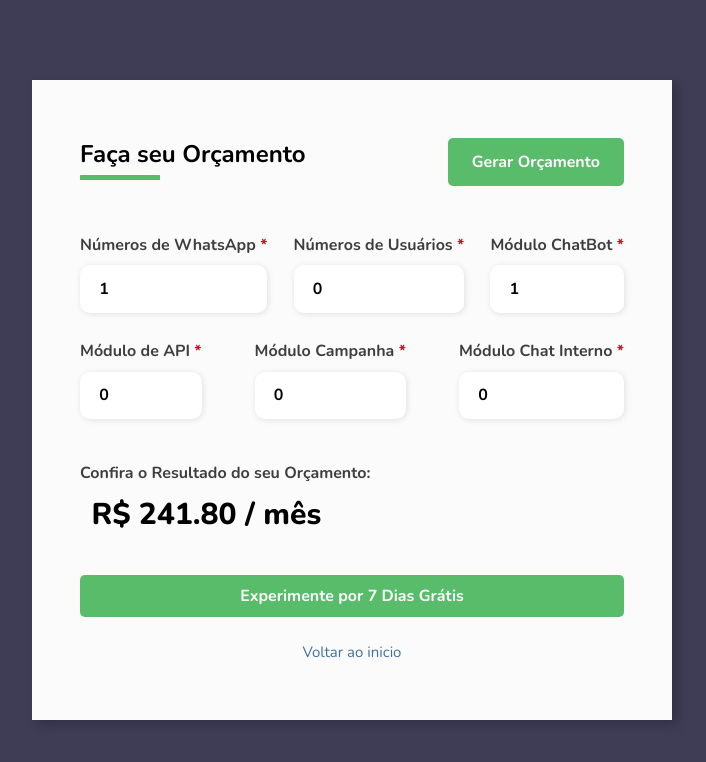
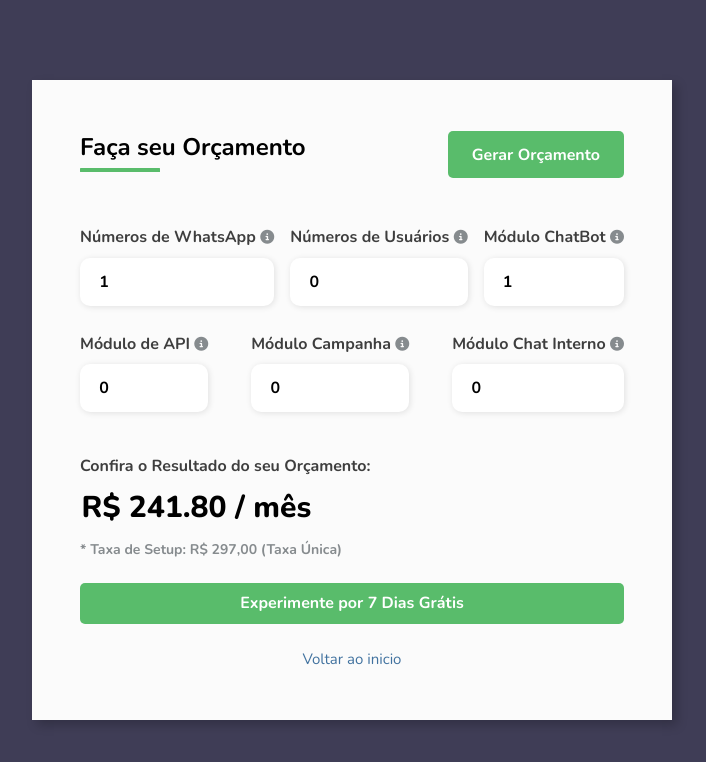
Before and after one commit to tiagodelima-sc/form-studio, a plain HTML site: page index.html in a window 1280 px wide. Both pictures are taken after a click on the button "Gerar Orçamento". Shown: the whole page, without its empty margins (288-994 px from the left). Drawn offline with nearby package versions, Linux system fonts and the light colour scheme.

Commit message:
adicionando novas funções

```diff
--- a/assets/css/style.css
+++ b/assets/css/style.css
@@ -18,7 +18,7 @@ body {
   display: flex;
   justify-content: center;
   align-items: center;
-  background: #3F3D56;
+  background: #3f3d56;
 }
 
 .container {
@@ -47,7 +47,7 @@ body {
   justify-content: center;
   align-items: center;
   flex-direction: column;
-  background-color: #FBFBFB;
+  background-color: #fbfbfb;
   padding: 3rem;
 }
 
@@ -67,7 +67,7 @@ body {
   font-weight: bold;
   color: #fff;
   border: none;
-  background-color: #59BC6B;
+  background-color: #59bc6b;
   padding: 0.8rem 1.5rem;
   margin-left: 1.563rem;
   border-radius: 0.313rem;
@@ -91,12 +91,11 @@ body {
   display: block;
   width: 5rem;
   height: 0.3rem;
-  background-color: #59BC6B;
+  background-color: #59bc6b;
   margin: 0 auto;
   position: absolute;
   border-radius: 0.625px;
   margin-top: 0.3rem;
-
 }
 
 .input-group {
@@ -108,8 +107,8 @@ body {
 
 .input-box {
   display: flex;
- flex-direction: column;
- margin-bottom: 1.1rem;
+  flex-direction: column;
+  margin-bottom: 1.1rem;
 }
 
 .input-box input {
@@ -124,12 +123,12 @@ body {
 
 .input-box input:hover {
   transition: all 0.5s;
-  background-color: #F8F9F7;
+  background-color: #f8f9f7;
 }
 
-.input-box input:focus-visible{
+.input-box input:focus-visible {
   transition: all 0.3s;
-  outline: 1px solid #59BC6B;
+  outline: 1px solid #59bc6b;
 }
 
 .input-box label,
@@ -139,40 +138,49 @@ body {
   color: #000000c0;
 }
 
-.input-box label::placeholder{
+.input-box label::placeholder {
   color: #000000be;
 }
 
-.price-group{
+.price-group {
   display: flex;
   justify-content: space-between;
   margin-top: 0.62rem;
-  padding: 0 0.10rem;
+  padding: 0 0.1rem;
 }
-
 
 /*Resultado*/
 .price-group p span {
   font-size: 30px;
   font-weight: 900;
-  padding: 10px;
+  padding: 10px 10px 0px 0px;
+}
+
+.taxa-group {
+  padding: 10px 10px 0px 0px;
+}
+
+.taxa-group p span {
+  font-size: 14px;
+  color: #868b8e;
+  font-weight: bold;
 }
 
 /*Botao whats*/
 
 .continue-button button {
   width: 100%;
-  margin-top: 2.5rem;
+  margin-top: 1.4rem;
   border: none;
-  background-color: #59BC6B;
+  background-color: #59bc6b;
   padding: 0.62rem;
   border-radius: 5px;
   cursor: pointer;
   display: none;
 }
 
-.continue-button button:hover{
-  transition: all .8s;
+.continue-button button:hover {
+  transition: all 0.8s;
   background-color: #24de5cb9;
 }
 
@@ -183,13 +191,15 @@ body {
   color: #fff;
 }
 
-/*Asterisco*/
+/*informação sobre os serviços*/
 
 .important {
-  color: #E4021B;
+  font-size: 10px;
+  cursor: pointer;
+  color: #868b8e;
 }
 
-#returnHome{
+#returnHome {
   text-decoration: none;
   display: none;
 }
@@ -199,31 +209,52 @@ body {
   justify-content: center;
   margin-top: 1.55rem;
   font-size: 0.938rem;
-  color: #41729F;
+  color: #41729f;
+}
+
+[data-tooltip] {
+  font-size: 14px;
+  font-weight: 600;
+  position: relative;
+}
+
+[data-tooltip]:after {
+  display: none;
+  position: absolute;
+  top: -20px;
+  padding: 15px;
+  border-radius: 3px;
+  width: 180px;
+  left: calc(100% + 2px);
+  content: attr(data-tooltip);
+  background-color: #868b8e;
+  color: #fff;
+  z-index: 1;
+}
+
+[data-tooltip]:hover:after {
+  display: block;
 }
 
 /* Responsividade */
 
-@media screen and (max-width: 1330px){
+@media screen and (max-width: 1330px) {
   .form-image {
     display: none;
   }
 
-  .container{
+  .container {
     width: 50%;
   }
 
   .form {
     width: 100%;
   }
-
 }
 
-@media screen and (max-width: 1064px){
-
+@media screen and (max-width: 1064px) {
   .form-header .title {
     font-size: 0.7rem;
-
   }
 
   .login-button button a {
@@ -235,7 +266,7 @@ body {
     height: auto;
   }
 
-  .input-group{
+  .input-group {
     flex-direction: column;
     overflow-y: scroll;
     flex-wrap: nowrap;
@@ -243,7 +274,7 @@ body {
     padding-right: 5rem;
   }
 
-  .modulo-inputs{
+  .modulo-inputs {
     margin-top: 2rem;
   }
 
@@ -253,36 +284,5 @@ body {
 
   .modulo-input {
     margin-top: 0.5rem;
-
   }
-
-
 }
-
-
-
-/*
-.input-box .button {
-  width: 37px;
-  height: 37px;
-  border: 1px solid #c6c6c6;
-  border-radius: 5px;
-  display: flex;
-  align-items: center;
-  justify-content: center;
-  font-style: 22px;
-  cursor: pointer;
-}
-
-.input-box .button:active {
-  background: #ccc;
-}
-
-.input-box input {
-  width: 60px;
-  padding: 5px 10px;
-  border: 1px solid #c6c6c6;
-  border-radius: 5px;
-  font-size: 20px;
-  margin: 0 10px;
-}
--- a/assets/js/script.js
+++ b/assets/js/script.js
@@ -1,10 +1,11 @@
-var num1 = document.querySelector("#n1");
-var num2 = document.querySelector("#n2");
-var num3 = document.querySelector("#n3");
-var num4 = document.querySelector("#n4");
-var num5 = document.querySelector("#n5");
-var num6 = document.querySelector("#n6");
-var resultado = document.querySelector(".resultado");
+let num1 = document.querySelector("#n1");
+let num2 = document.querySelector("#n2");
+let num3 = document.querySelector("#n3");
+let num4 = document.querySelector("#n4");
+let num5 = document.querySelector("#n5");
+let num6 = document.querySelector("#n6");
+let resultado = document.querySelector(".resultado");
+let taxa = document.querySelector(".taxa");
 
 function somar() {
   if (
@@ -33,6 +34,7 @@ function somar() {
       parseFloat(resultadoChatBot);
 
     resultado.innerHTML = "R$ " + resultadoTotal.toFixed(2) + " / mês";
+    taxa.innerHTML = "* Taxa de Setup: R$ 297,00 (Taxa Única)";
     document.getElementById("buttonFree").style.display = "block";
     document.getElementById("returnHome").style.display = "block";
   }
--- a/index.html
+++ b/index.html
@@ -32,7 +32,7 @@
           </div>
           <div class="input-group">
             <div class="input-box">
-              <label for="n1">Números de WhatsApp <span class="important">*</span></label>
+              <label for="n1">Números de WhatsApp <span data-tooltip="Valor Unitário: R$164,90 + Incluso 1 usuário administrador" class="important"><i class="fas fa-info-circle"></i></span></label>
               <input
                 type="number"
                 id="n1"
@@ -43,7 +43,7 @@
               />
             </div>
             <div class="input-box">
-              <label for="n5">Números de Usuários <span class="important">*</span></label>
+              <label for="n5">Números de Usuários <span data-tooltip="Valor Unitário: R$54,90 por usuário adicional" class="important"><i class="fas fa-info-circle"></i></i></i></span></label>
               <input
                 type="number"
                 id="n5"
@@ -54,7 +54,7 @@
               />
             </div>
             <div class="input-box">
-              <label for="n6">Módulo ChatBot <span class="important">*<span></label>
+              <label for="n6">Módulo ChatBot <span data-tooltip="Valor Unitário: R$76,90" class="important"><i class="fas fa-info-circle"></i></i></i><span></label>
               <input
                 type="number"
                 id="n6"
@@ -66,7 +66,7 @@
             </div>
             <div class="input-box">
               <label for="n2"
-                >Módulo de API <span class="important">*</span></label
+                >Módulo de API <span data-tooltip="Valor Unitário: R$76,90" class="important"><i class="fas fa-info-circle"></i></i></i></span></label
               >
               <input
                 type="number"
@@ -79,7 +79,7 @@
             </div>
             <div class="input-box">
               <label for="n3"
-                >Módulo Campanha <span class="important">*</span></label
+                >Módulo Campanha <span data-tooltip="Valor Unitário: R$109,90" class="important"><i class="fas fa-info-circle"></i></span></label
               >
               <input
                 type="number"
@@ -92,7 +92,7 @@
             </div>
             <div class="input-box">
               <label for="n4"
-                >Módulo Chat Interno <span class="important">*</span></label
+                >Módulo Chat Interno <span data-tooltip="Valor Unitário: R$43,90" class="important"><i class="fas fa-info-circle"></i></span></label
               >
               <input
                 type="number"
@@ -111,6 +111,9 @@
             <div class="price-group">
               <p><span class="resultado"></span></p>
             </div>
+            <div class="taxa-group">
+              <p><span class="taxa"></span></p>
+            </div>
           </div>
           <div class="continue-button">
             <button id="buttonFree"><a href="https://api.whatsapp.com/send?phone=554736220071&text=Ol%C3%A1%2C%20tenho%20interesse%20no%20software%20WhatsHelp">Experimente por 7 Dias Grátis</a></button>
@@ -120,6 +123,8 @@
       </div>
     </div>
 
+    <!--Font Awesome-->
+    <script src="https://kit.fontawesome.com/d618993ea1.js" crossorigin="anonymous"></script>
     <!--JS-->
     <script src="assets/js/script.js"></script>
   </body>
```
